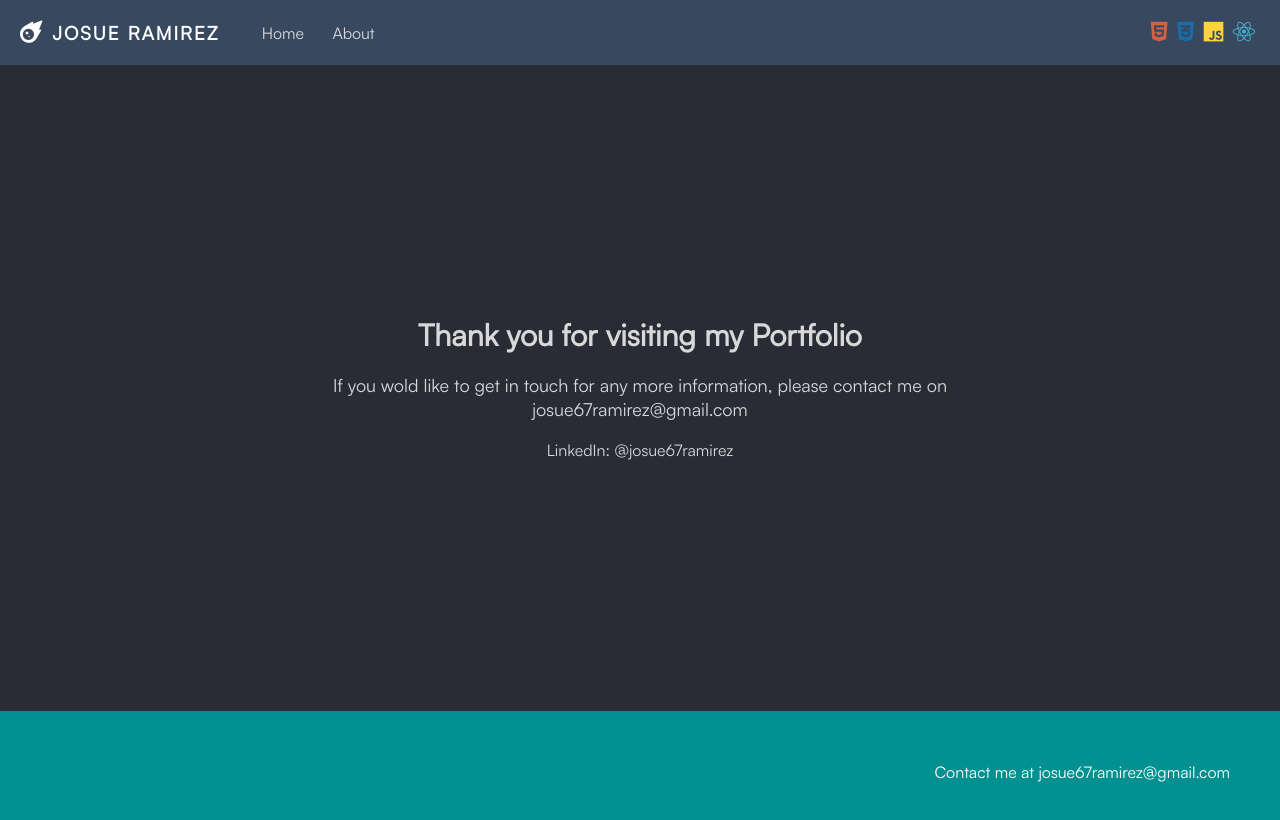
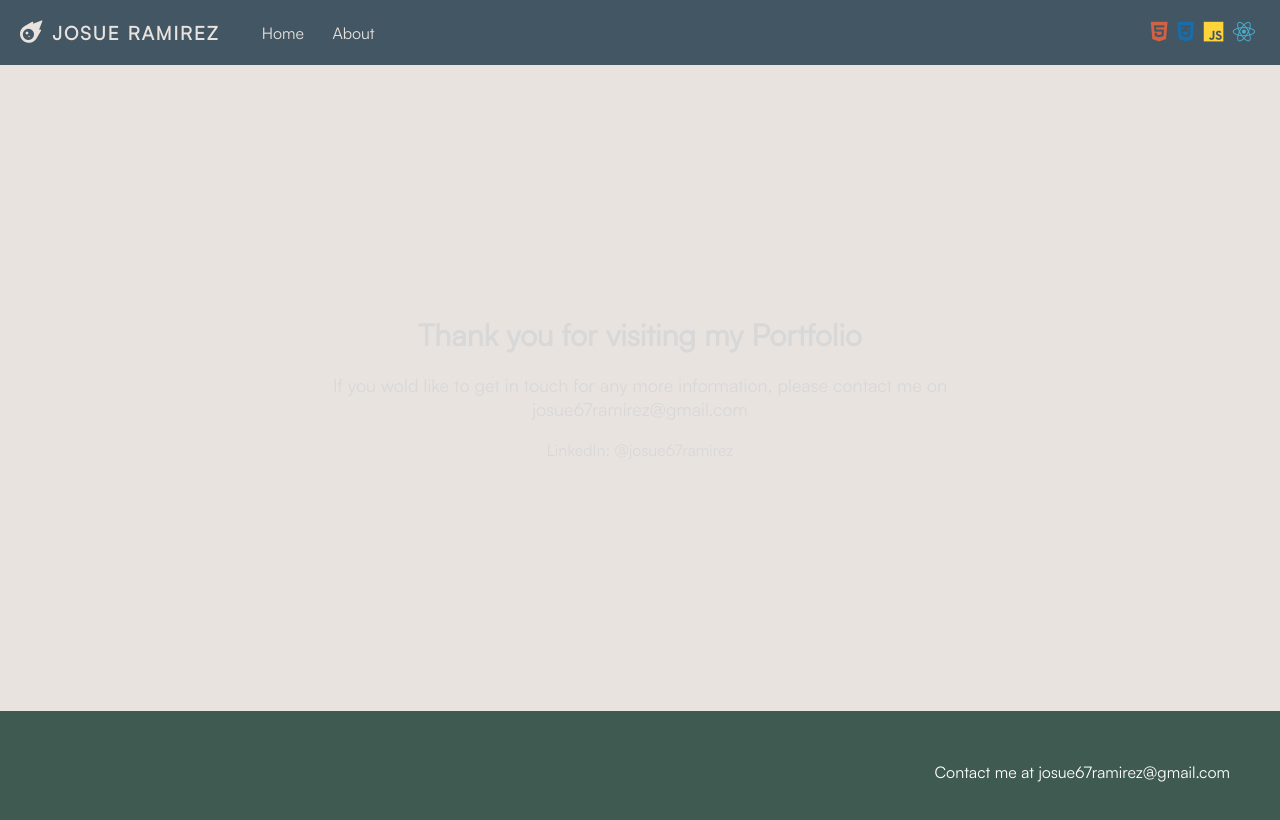
Before and after one commit to josueramirez1/my-portfolio, a website built with Parcel: page src/pages/contact.html in a window 1280 px wide. Built offline with nearby package versions, Linux system fonts and the light colour scheme.

Commit message:
changing colors

```diff
--- a/src/css/global.css
+++ b/src/css/global.css
@@ -3,10 +3,15 @@
   src: url("/src/fonts/Satoshi-Regular.otf");
 }
 
+:root {
+  --primary-color: #e9e3e0;
+  --blue-color: #435663;
+}
+
 body {
   margin: 0;
   padding: 0;
-  background-color: rgb(41, 43, 53);
+  background-color: var(--primary-color);
   font-family: "Satoshi", sans-serif;
 }
 
@@ -15,7 +20,7 @@ html {
 }
 
 nav {
-  background-color: rgb(55, 72, 95);
+  background-color: var(--blue-color);
 }
 
 nav .nav-container {
@@ -29,13 +34,13 @@ nav .tech-container .fa-brands {
 }
 
 nav .fa-meteor {
-  color: #fff;
+  color: var(--primary-color);
   font-size: 1.4rem;
   margin: 0 10px 0 0;
 }
 
 nav h3 {
-  color: #fff;
+  color: var(--primary-color);
   text-transform: uppercase;
   letter-spacing: 2px;
   margin: 0 30px 0 0;
@@ -49,7 +54,7 @@ nav .tech-container {
 }
 
 nav .nav-link {
-  color: rgb(216, 218, 221);
+  color: var(--primary-color);
   text-decoration: none;
   padding: 8px 12px;
   border-radius: 6px;
@@ -85,7 +90,7 @@ nav .hamburger-list-container .nav-link {
     display: block;
     background-color: transparent;
     border: none;
-    color: #fff;
+    color: var(--primary-color);
     font-size: 20px;
     cursor: pointer;
   }
@@ -123,7 +128,7 @@ p {
 }
 
 footer {
-  background-color: rgb(3, 144, 144);
+  background-color: #3f5a51;
   display: flex;
   justify-content: flex-end;
   padding: 50px;
```
Also changed, not shown: src/fonts/Satoshi-Black.otf (deleted), src/fonts/Satoshi-BlackItalic.otf (deleted), src/fonts/Satoshi-Bold.otf (deleted), src/fonts/Satoshi-BoldItalic.otf (deleted), src/fonts/Satoshi-Italic.otf (deleted), src/fonts/Satoshi-Light.otf (deleted), src/fonts/Satoshi-LightItalic.otf (deleted), src/fonts/Satoshi-Medium.otf (deleted), src/fonts/Satoshi-MediumItalic.otf (deleted).
